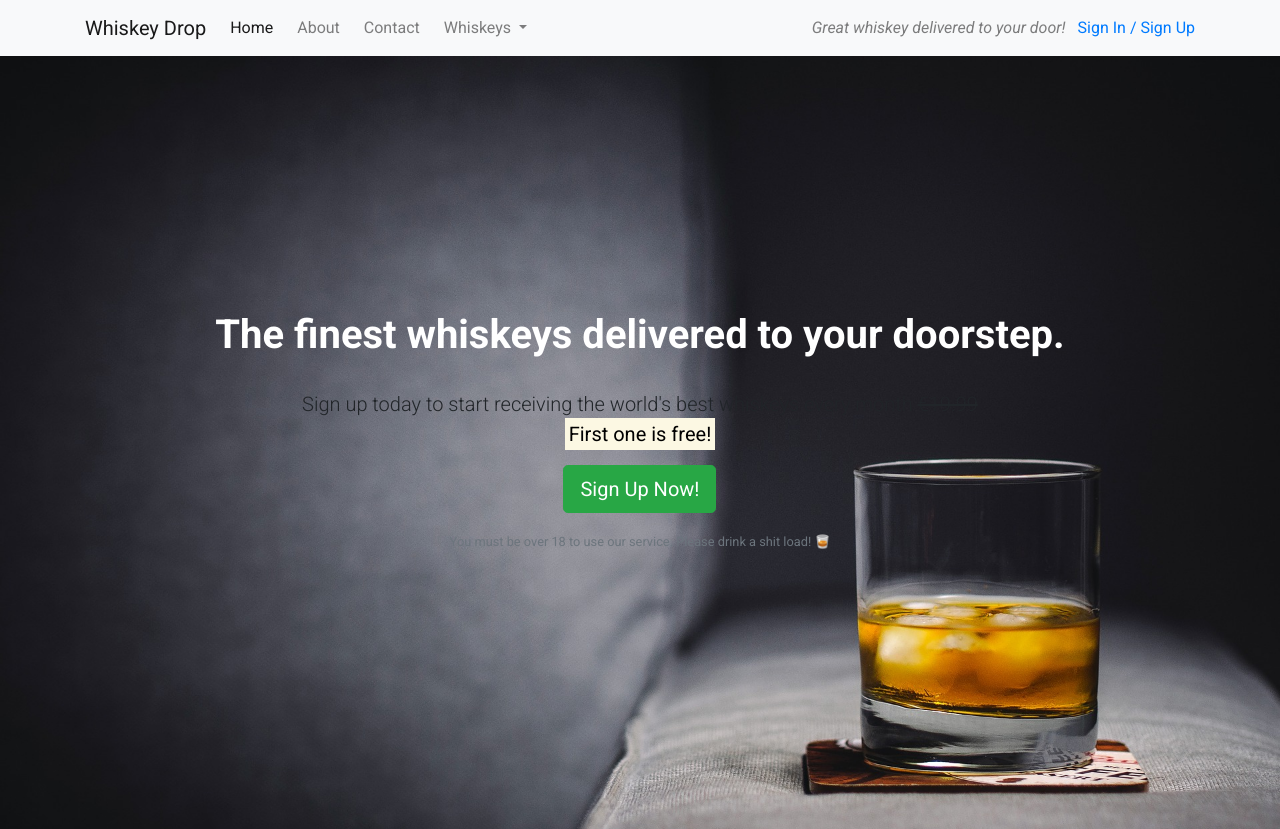
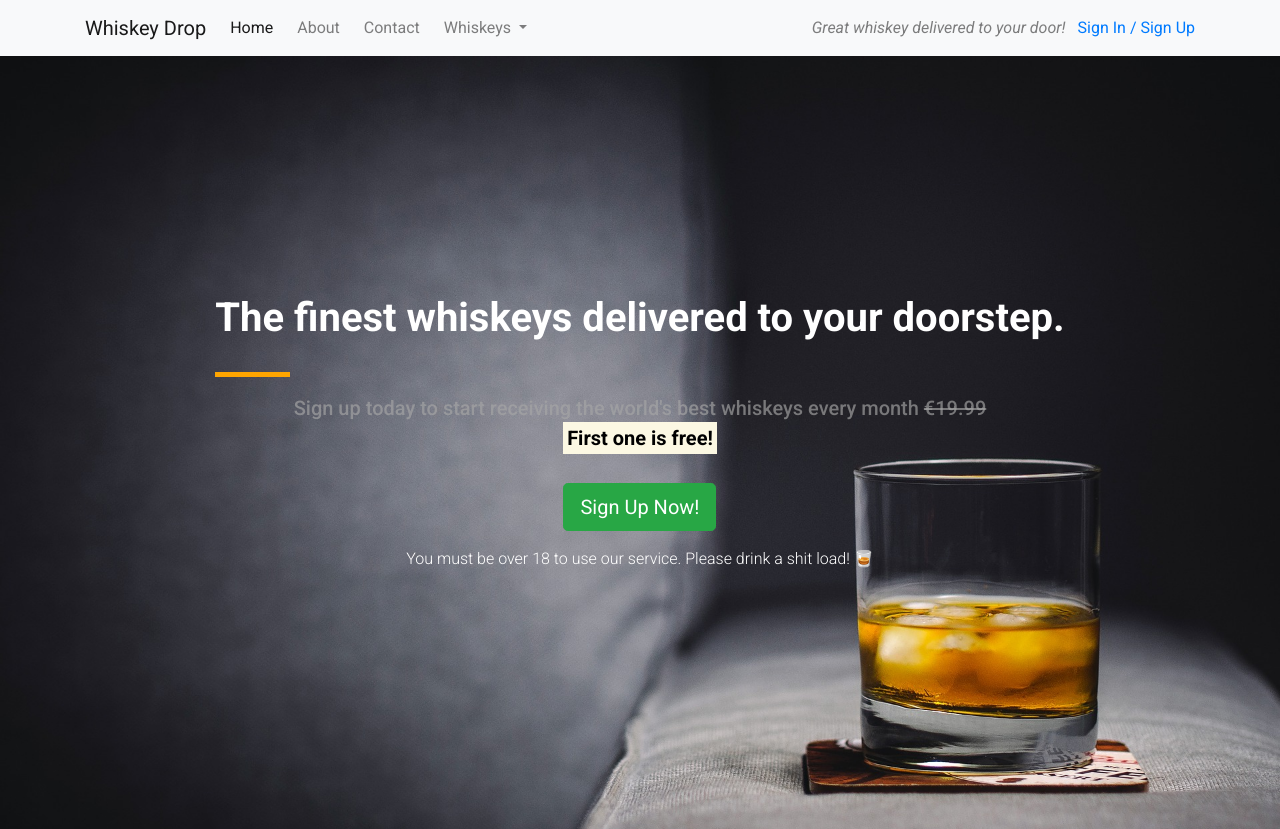
Before and after one commit to TerryLoc/bootstrap_test, a website: page index.html in a window 1280 px wide. Shown: the top 829 px of the page. Drawn offline with nearby package versions, Linux system fonts and the light colour scheme.

Commit message:
Chore: adjust colours

```diff
--- a/css/style.css
+++ b/css/style.css
@@ -20,10 +20,10 @@ body {
   -moz-background-size: cover;
   -o-background-size: cover;
   background-size: cover;
-
   display: flex;
   align-items: center;
   justify-content: center;
+  text-align: center;
 }
 
 .quotes-container {
@@ -45,3 +45,23 @@ body {
   font-weight: bold;
   margin-bottom: 30px;
 }
+
+.block-divider {
+  width: 75px;
+  height: 5px;
+  border: 0;
+  background-color: orange;
+}
+
+.jumbotron .lead {
+  color: #a7a7a7a7;
+  font-weight: 500;
+  margin-bottom: 30px;
+}
+
+.jumbotron small {
+  font-size: 1rem;
+  font-weight: 300;
+  margin: 30px 0;
+  color: white;
+}
--- a/index.html
+++ b/index.html
@@ -98,6 +98,7 @@
             <h1 class="jumbotron-header">
               The finest whiskeys delivered to your doorstep.
             </h1>
+            <hr class="block-divider" />
             <p class="lead">
               Sign up today to start receiving the world's best whiskeys every
               month <s class="d-none d-sm-inline">€19.99</s>
```
